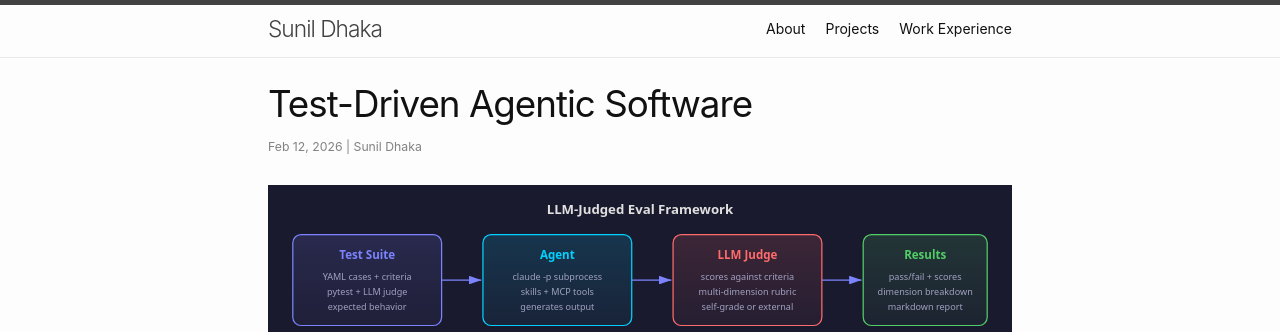
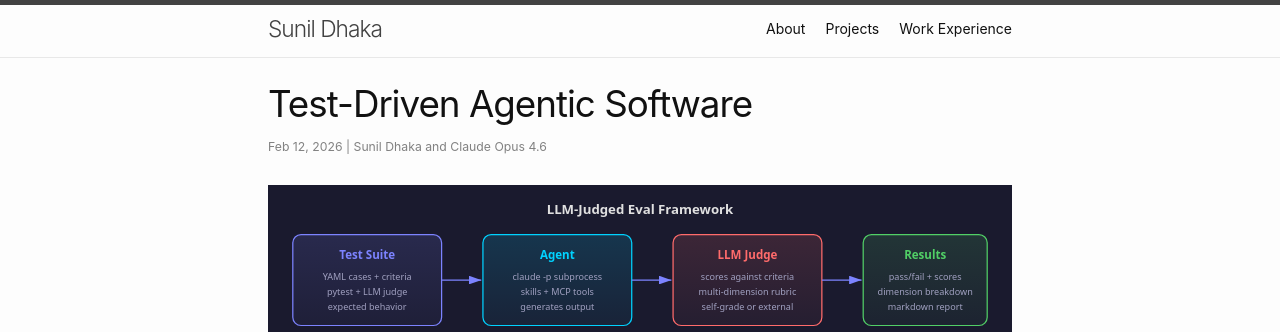
Before and after one commit to sunil-dhaka/sunil-dhaka.github.io, a Jekyll site: the page built from _posts/2026-02-12-test-driven-agentic-software.md, in a window 1280 px wide. Shown: the top 332 px of the page. Built offline with Jekyll 4.4.1, drawn with Linux system fonts in a browser that asks for light colours.

Commit message:
Add Claude Opus 4.6 as co-author on latest post

```diff
--- a/_posts/2026-02-12-test-driven-agentic-software.md
+++ b/_posts/2026-02-12-test-driven-agentic-software.md
@@ -5,7 +5,7 @@ date: 2026-02-12
 categories: ['ai']
 tags: ['llm', 'ai', 'eval', 'testing']
 description: "Agents can build complex software now. The bottleneck is proving it works. Tests written before the code -- classical and LLM-judged -- close that gap."
-author: Sunil Dhaka
+author: Sunil Dhaka and Claude Opus 4.6
 ---
 
 ![Diagram showing the LLM-judged eval pipeline: Test Suite defines YAML cases and criteria, Agent runs via claude -p subprocess with skills and MCP tools, LLM Judge scores output against a multi-dimension rubric, and Results produce pass/fail scores with markdown reports. A server-side Runner orchestrates the flow and recomputes scores to prevent self-inflation.](/assets/images/llm-judged-evals.svg)
```
